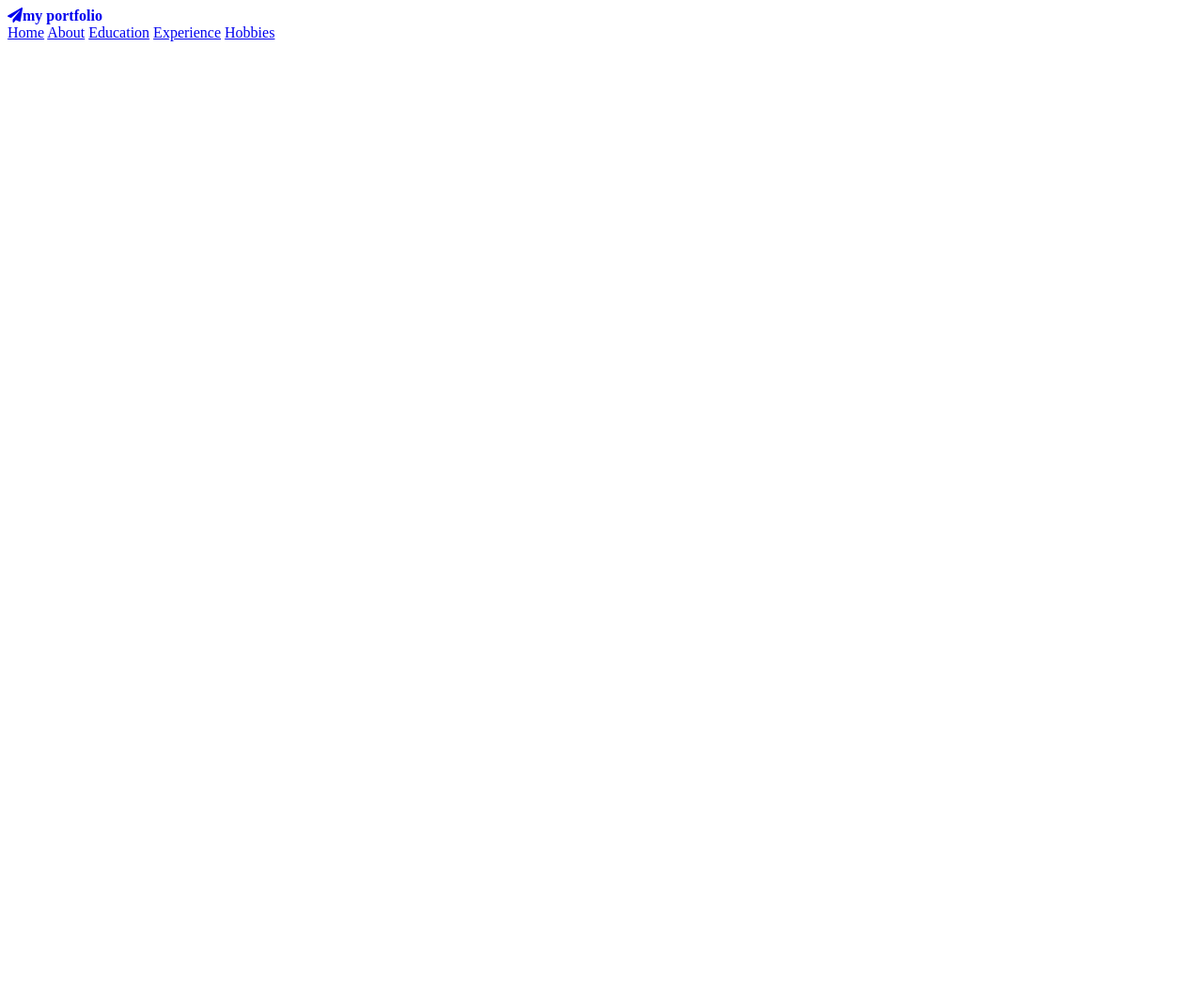
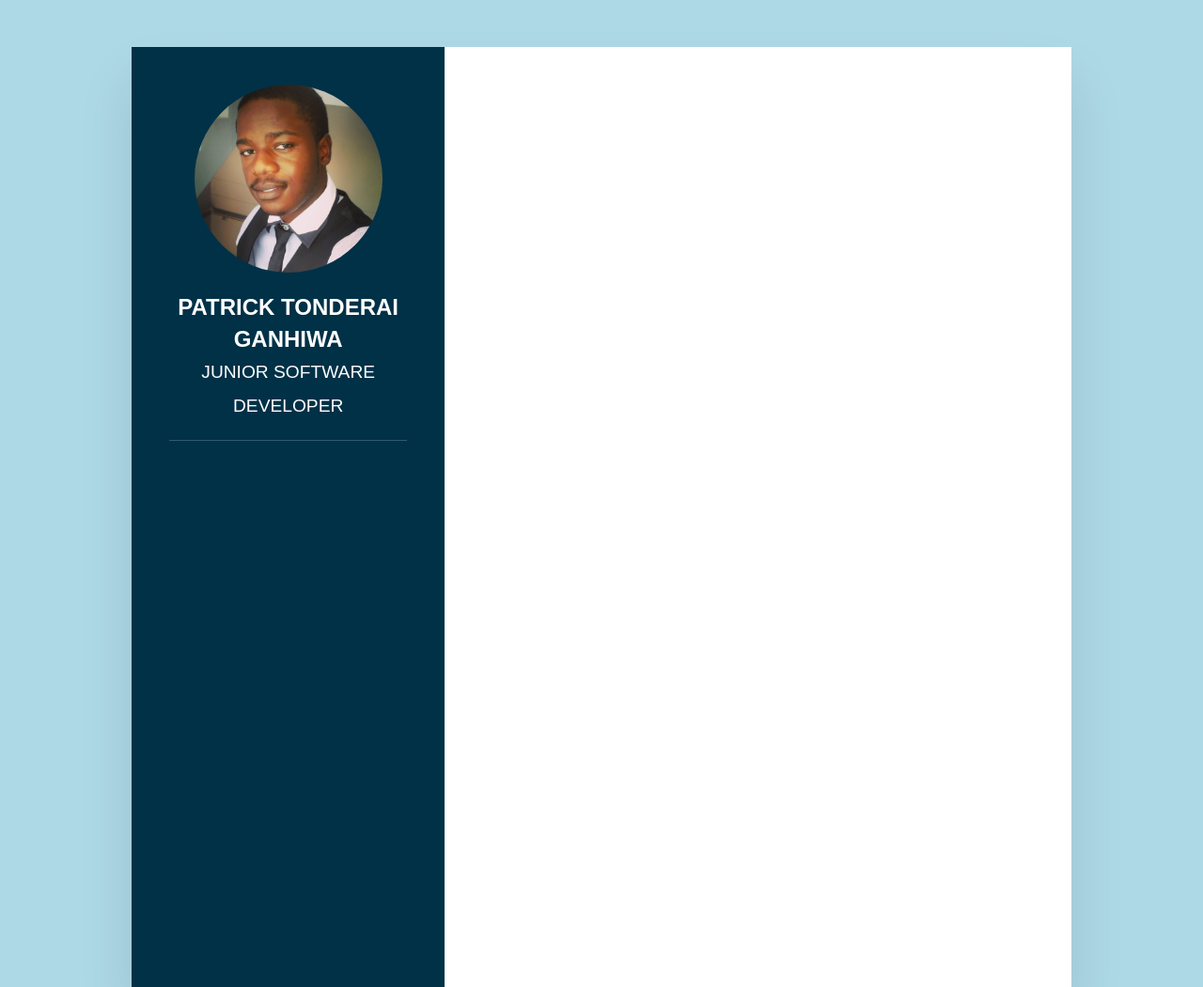
Before and after one commit to Pats101/Portfolio, a plain HTML site: page index.html in a window 1280 px wide. Shown: the top 1050 px of the page at 94% size. Before the commit the page ends 800 px from the top, so only its background shows below. Drawn offline with Linux system fonts and the light colour scheme; a web font is replaced by a local one.

Commit message:
editted profile image in index.html and the css

```diff
--- a/css/style.css
+++ b/css/style.css
@@ -0,0 +1,80 @@
+@import url('https://fonts.googleapis.com/css?family=Poppons:200,300,400,500,600,700,800,900&display=swap');
+
+*{
+    margin: 0;
+    padding: 0;
+    box-sizing: border-box;
+    font-family: 'Poppins', sans-serif;
+}
+
+body{
+    background: lightblue;
+    display: flex;
+    justify-content: center;
+    align-items: center;
+    min-height: 100vh;
+}
+
+.container{
+    position: relative;
+    width: 100%;
+    max-width: 1000px;
+    min-height: 1000px;
+    background: #fff;
+    margin: 50px;
+    display: grid;
+    grid-template-columns: 1fr 2fr;
+    box-shadow: 0 35px 55px rgba(0, 0, 0, 0.1);
+}
+
+.container .left_side {
+    position: relative;
+    background: #003147;
+    padding: 40px;
+}
+
+.container .right_side {
+    position: relative;
+    background: #fff;
+    padding: 40px;
+}
+
+.profileText {
+    position: relative;
+    display: flex;
+    flex-direction: column;
+    align-items: center;
+    padding-bottom: 20px;
+    border-bottom: 1px solid rgba(255, 255, 255, 0.2);
+}
+
+.profileText .imgBox {
+    position: relative;
+    width: 200px;
+    height: 200px;
+    border-radius: 50%;
+    overflow: hidden;
+}
+
+.profileText .imgBox img {
+    position: absolute;
+    top: 0;
+    left: 0;
+    width: 100%;
+    object-fit: cover;
+}
+
+.profileText h2 {
+    color: #fff;
+    font-size: 1.5em;
+    margin-top: 20px;
+    text-transform: uppercase;
+    text-align: center;
+    font-weight: 600;
+    line-height: 1.4em;
+}
+
+.profileText h2 span {
+    font-size: 0.8em;
+    font-weight: 300;
+}
--- a/index.html
+++ b/index.html
@@ -2,38 +2,21 @@
 <html>
 <head>
 	<meta charset="UTF-8">
-	<meta http-equiv="X-UA-Compatible" content="IE=edge">
 	<meta name="viewport" content="width=device-width, initial-scale=1.0">
 	<title>Portfolio</title>
-
-	<!-- font awesome cdn link -->
-	<link rel="stylesheet" href="https://cdnjs.cloudflare.com/ajax/libs/font-awesome/5.15.4/css/all.min.css">
-
-	<!-- custom css file link -->
-	<link rel="stylesheet" href="css/style.css">
-
-	<!-- custom js file link -->
-	<script src="js/script.js" defer></script>
-
+	<link rel="stylesheet" type="text/css" href="css/style.css">
 </head>
 <body>
-
-	<!-- header section begins -->
-
-	<header class="header">
-
-		<a href="#" class="logo"><i class="fas fa-paper-plane">my portfolio</i></a>
-
-		<nav class="navbar">
-			<a href="#home">Home</a>
-			<a href="#about">About</a>
-			<a href="#education">Education</a>
-			<a href="#experience">Experience</a>
-			<a href="#hobbies">Hobbies</a>
-		</nav>
-
-	</header>
-
-	<!-- header section ends -->
+	<div class="container">
+		<div class="left_side">
+			<div class="profileText">
+				<div class="imgBox">
+					<img src="images/ptg.jpg">
+				</div>
+				<h2>Patrick Tonderai Ganhiwa<br><span>Junior Software Developer</span></h2>
+			</div>
+		</div>
+		<div class="right_side"></div>
+	</div>
 </body>
 </html>
```
Also changed, not shown: images/ptg.jpg (added).
